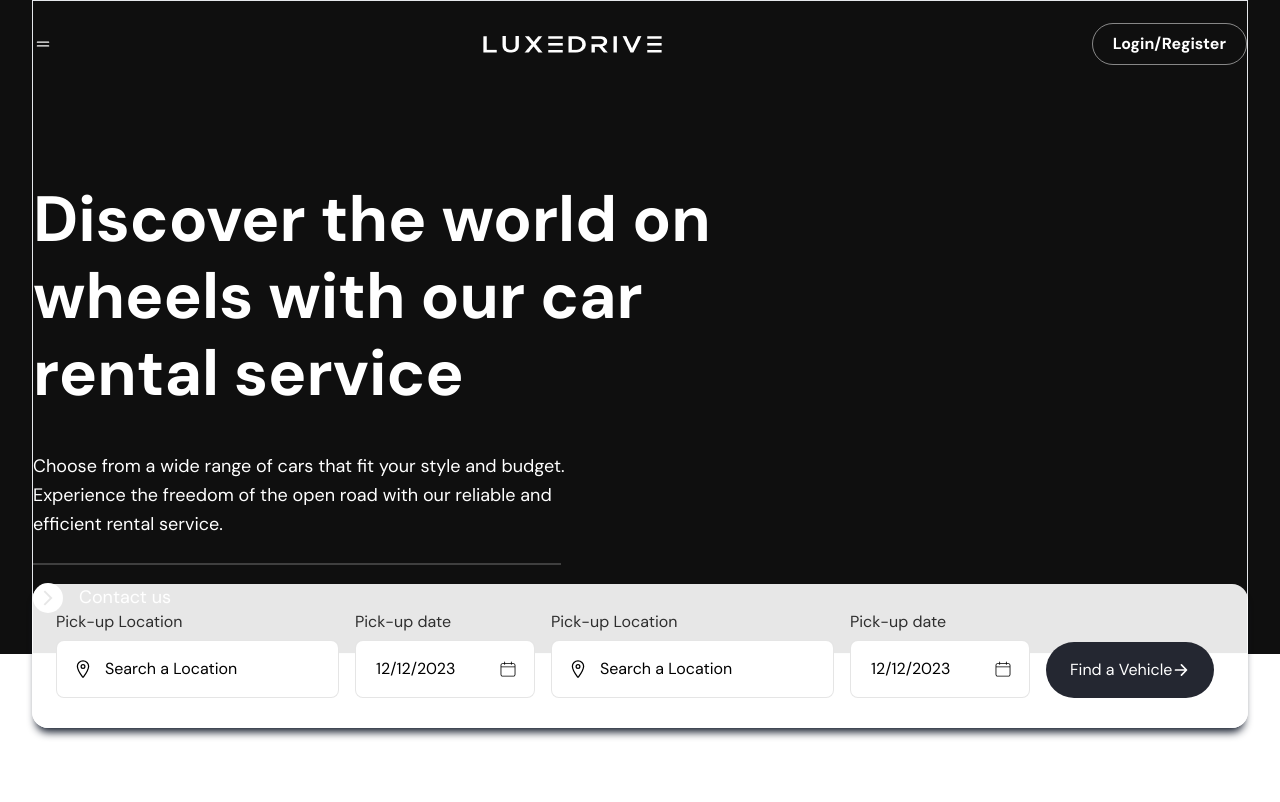
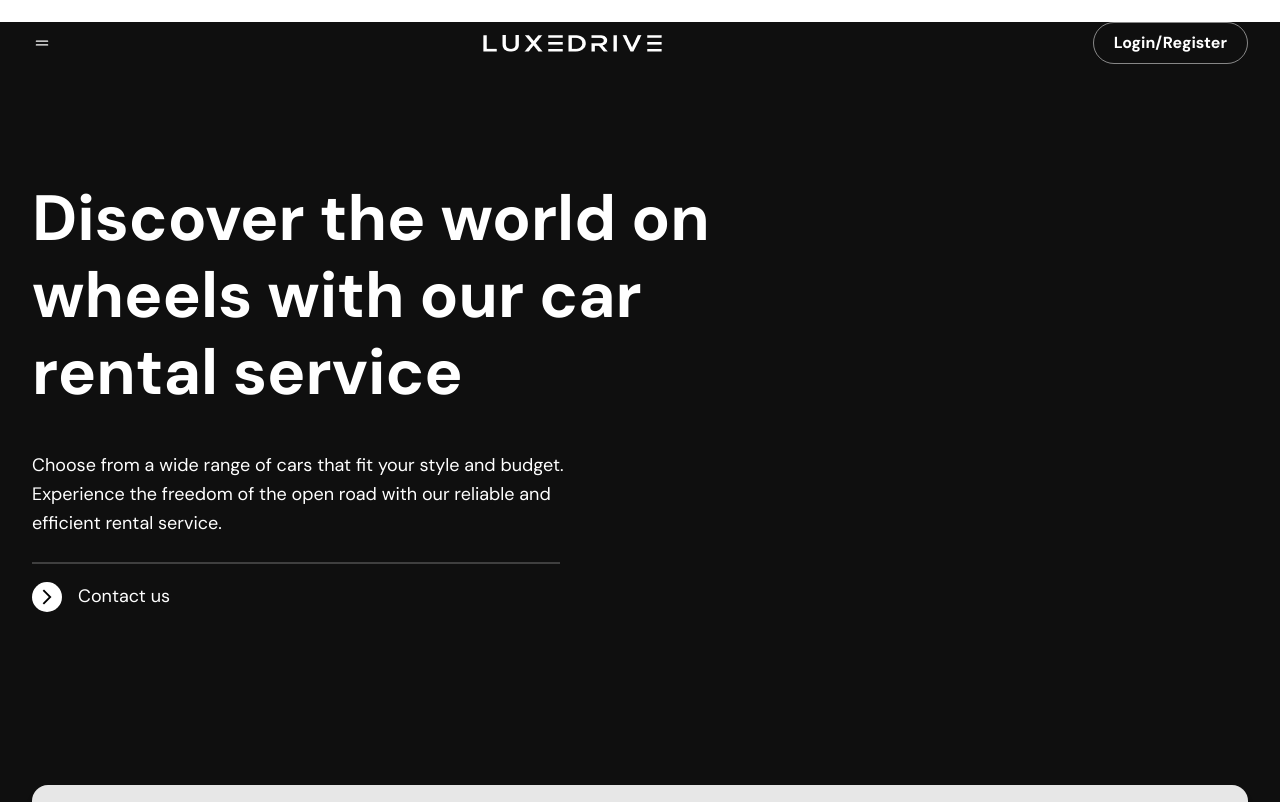
Before and after one commit to Muhammad-Aman1718/car-rental-managment-dashboard, a Next.js app: page / in a window 1280 px wide. Shown: the top 802 px of the page. Built offline with nearby package versions, Linux system fonts and the light colour scheme.

Commit message:
working on home page desi

```diff
--- a/src/app/page.tsx
+++ b/src/app/page.tsx
@@ -14,8 +14,8 @@ import ArrowBtn from "@/components/home/ArrowBtn";
 const Home = () => {
   return (
     <div className="  h-[3000px] ">
-      <div className=" bg-[#0F0F0F] relative z-10 ">
-        <MainContainer className=" border text-white">
+      <div className=" h-[833px] bg-[#0F0F0F] relative z-10 ">
+        <MainContainer className="text-white">
           <nav className="flex items-center justify-between my-[22px] ">
             <IoReorderTwoOutline className="w-5 h-5 " />
             <Image src={HeadingLogo} alt="Heading does not show " />
```
